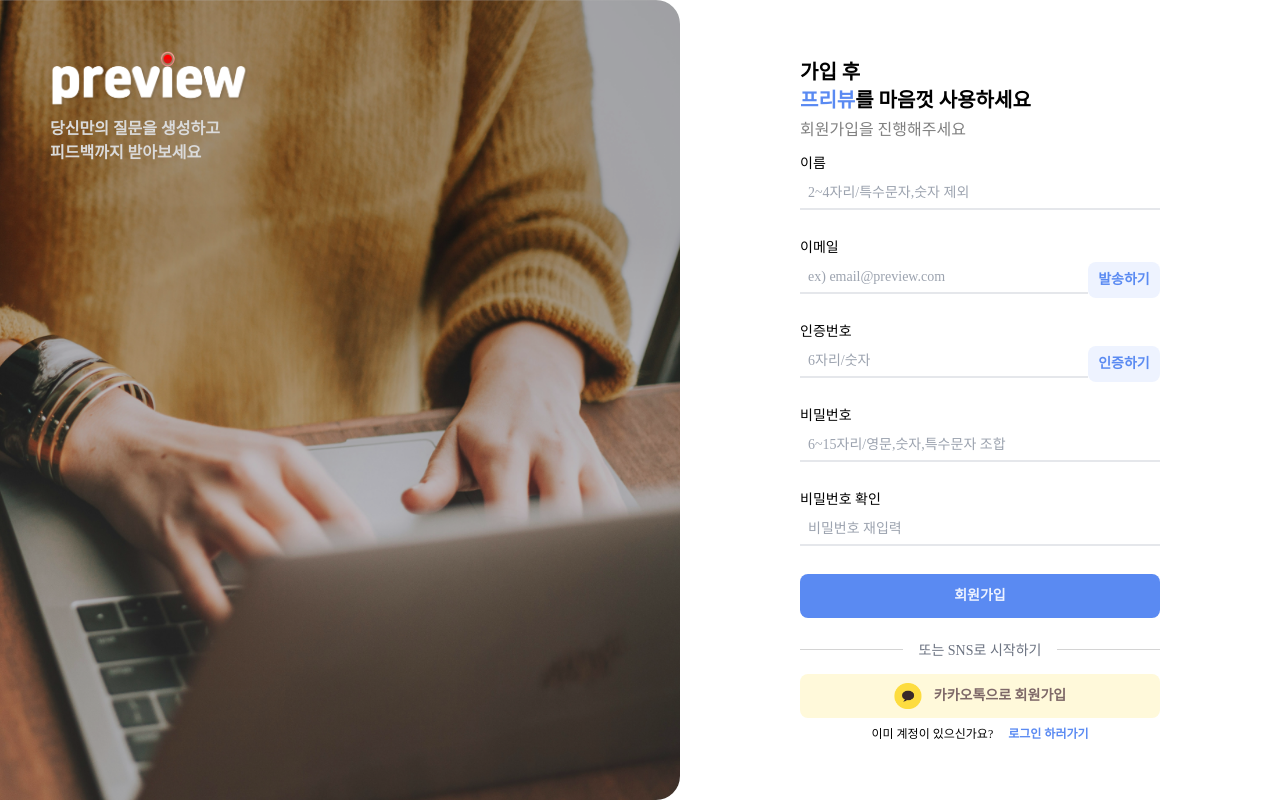
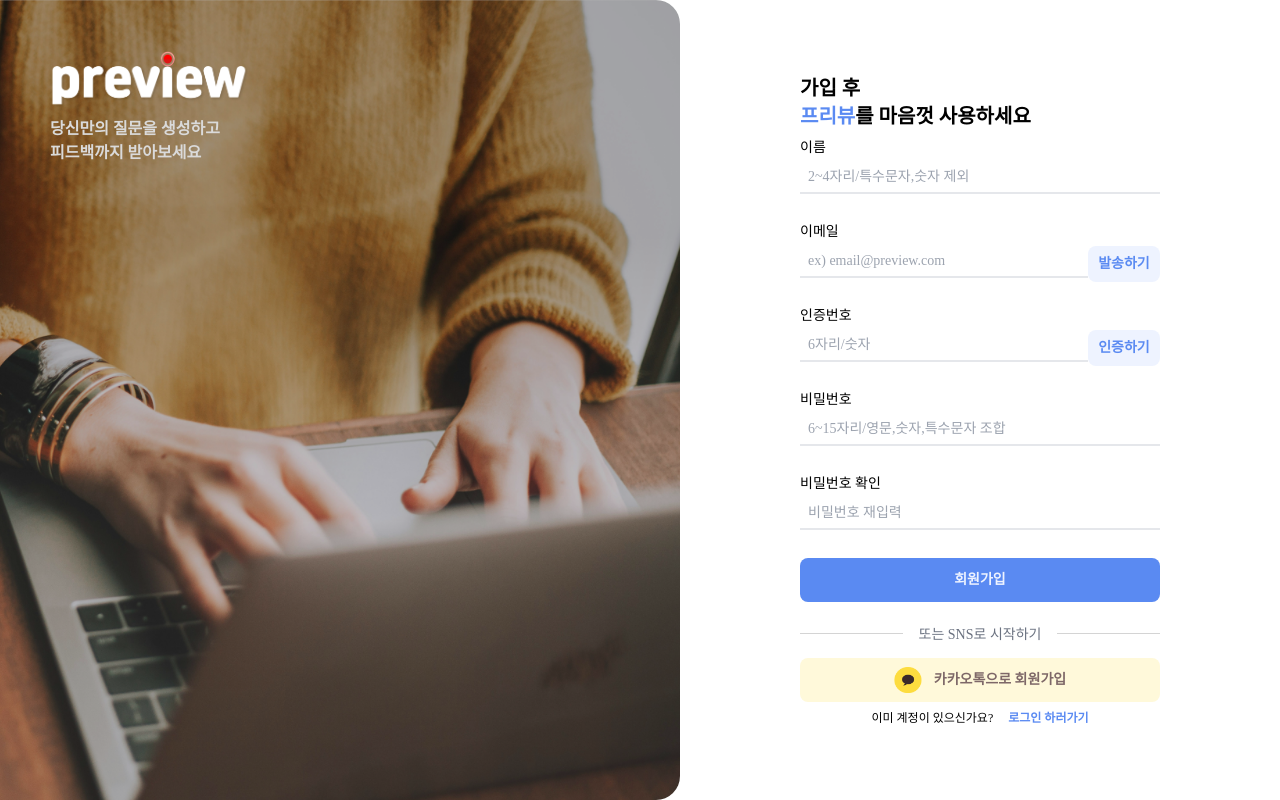
Before and after one commit to d102-preview/preview, a React (Vite) app in the folder frontend/: page /signup in a window 1280 px wide. Built offline with nearby package versions, Linux system fonts and the light colour scheme; a web font is replaced by a local one.

Commit message:
[FE] fix #26: 비밀번호 정규식 수정

```diff
--- a/frontend/src/components/signup/SignupForm.tsx
+++ b/frontend/src/components/signup/SignupForm.tsx
@@ -23,7 +23,7 @@ interface ISignupInfo {
 
 const SignupForm = () => {
   const { useGetIsDuplicateEmail } = useSignup();
-  const { mutate, isSuccess, isError } = useGetIsDuplicateEmail();
+  const { mutate } = useGetIsDuplicateEmail();
 
   const [signupInfo, setSignupInfo] = useState<ISignupInfo>({
     name: {
@@ -80,9 +80,9 @@ const SignupForm = () => {
   };
 
   const checkValidation = (type: keyof ISignupInfo) => {
-    const nameRegex = /[^a-zA-Zㄱ-ㅎ|ㅏ-ㅣ|가-힣 ]/; // 대소문자 문자만 있어야 함
+    const nameRegex = /[a-zA-Z가-힣]/; // 대소문자 문자만 있어야 함
     const emailRegex = /[a-z0-9]+@[a-z]+\.[a-z]{2,3}/; // 이메일 정규식
-    const passwordRegex = /^[a-zA-Z0-9!@#$%^&*()_+\-=\[\]{};':"\\|,.<>\/?]{6,15}$/; // 비밀번호 정규식
+    const passwordRegex = /^(?=.*[a-zA-Z])(?=.*\d)(?=.*[^a-zA-Z\d]).{6,15}$/g; // 비밀번호 정규식
 
     switch (type) {
       case 'name': {
@@ -93,7 +93,7 @@ const SignupForm = () => {
           return;
         }
 
-        if (name.length < 2 || name.length > 4 || nameRegex.test(name)) {
+        if (name.length < 2 || name.length > 4 || !nameRegex.test(name)) {
           setSubTextAndStatus(type, '입력 형식이 틀립니다. 다시 입력해주세요.', 'error');
           return;
         }
@@ -197,23 +197,16 @@ const SignupForm = () => {
         }
       },
     });
-
-    console.log(isSuccess, isError);
-
-    // 이메일 중복 요청 성공 시 수행 로직
-    // 이메일 중복 요청 실패 시 useSignup 훅에서 실패 로직으로 걸러질 것임
-    // service 함수 실행 -> hook에 있는 onSuccess, onError 둘 중에 하나 실행
   };
 
   return (
     <div className="w-[60%] h-full mx-auto flex justify-center flex-col animate-showUp">
       {/* 상단 텍스트 */}
       <div>
-        <div className="text-xl font-semibold">
+        <div className="text-xl font-semibold pb-2">
           가입 후<br />
           <span className="text-MAIN1">프리뷰</span>를 마음껏 사용하세요
         </div>
-        <div className="text-md text-[GRAY] pt-1 pb-3">회원가입을 진행해주세요</div>
       </div>
       {/* 폼 */}
       <form>
--- a/frontend/src/services/auth/api.ts
+++ b/frontend/src/services/auth/api.ts
@@ -1,5 +1,4 @@
 import { IGetIsEmailDuplicateRes } from '@/types/auth';
-// import { axiosAuthInstance } from '@/apis/axiosInstance';
 import { APIResponse } from '@/types/model';
 import axios from 'axios';
 
```
